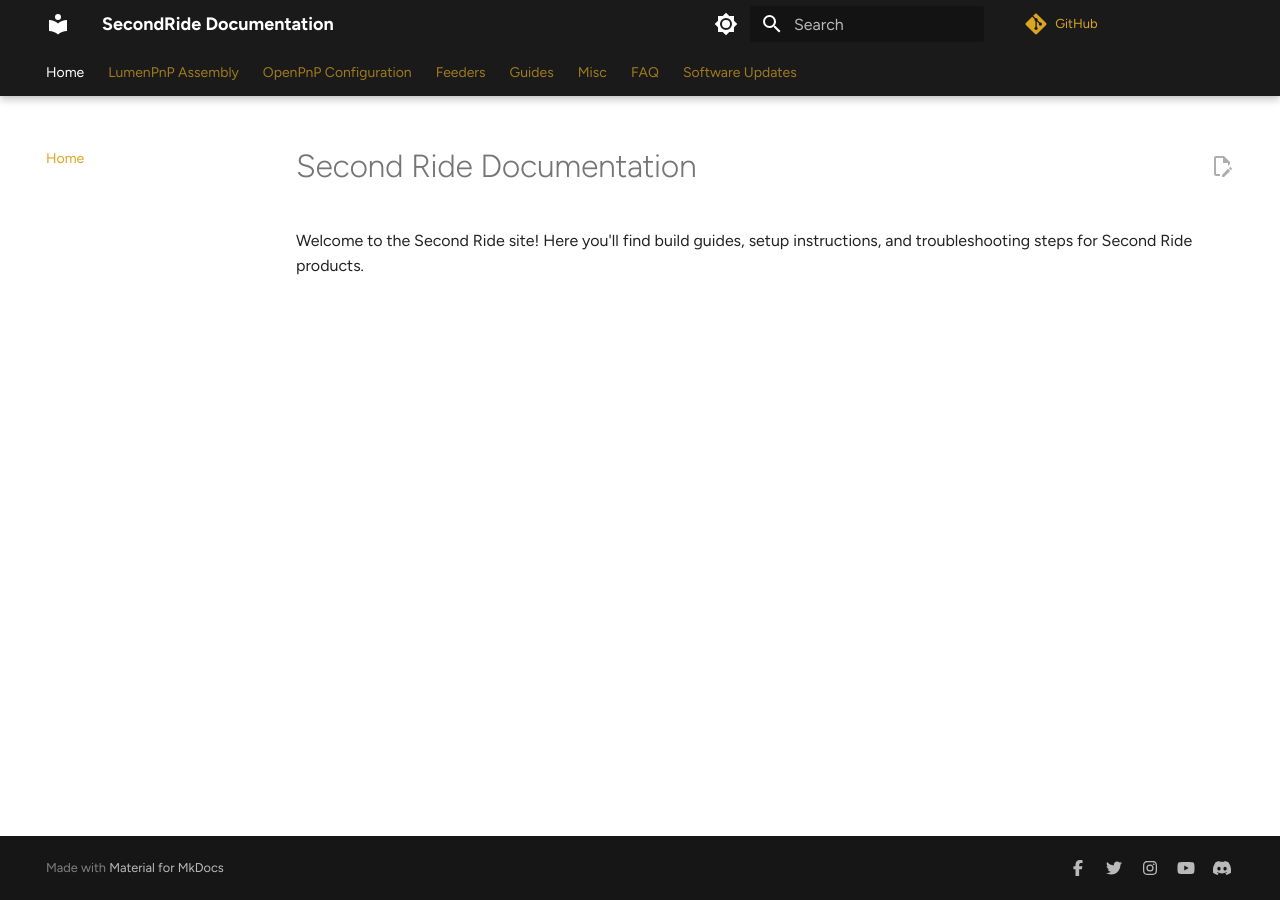
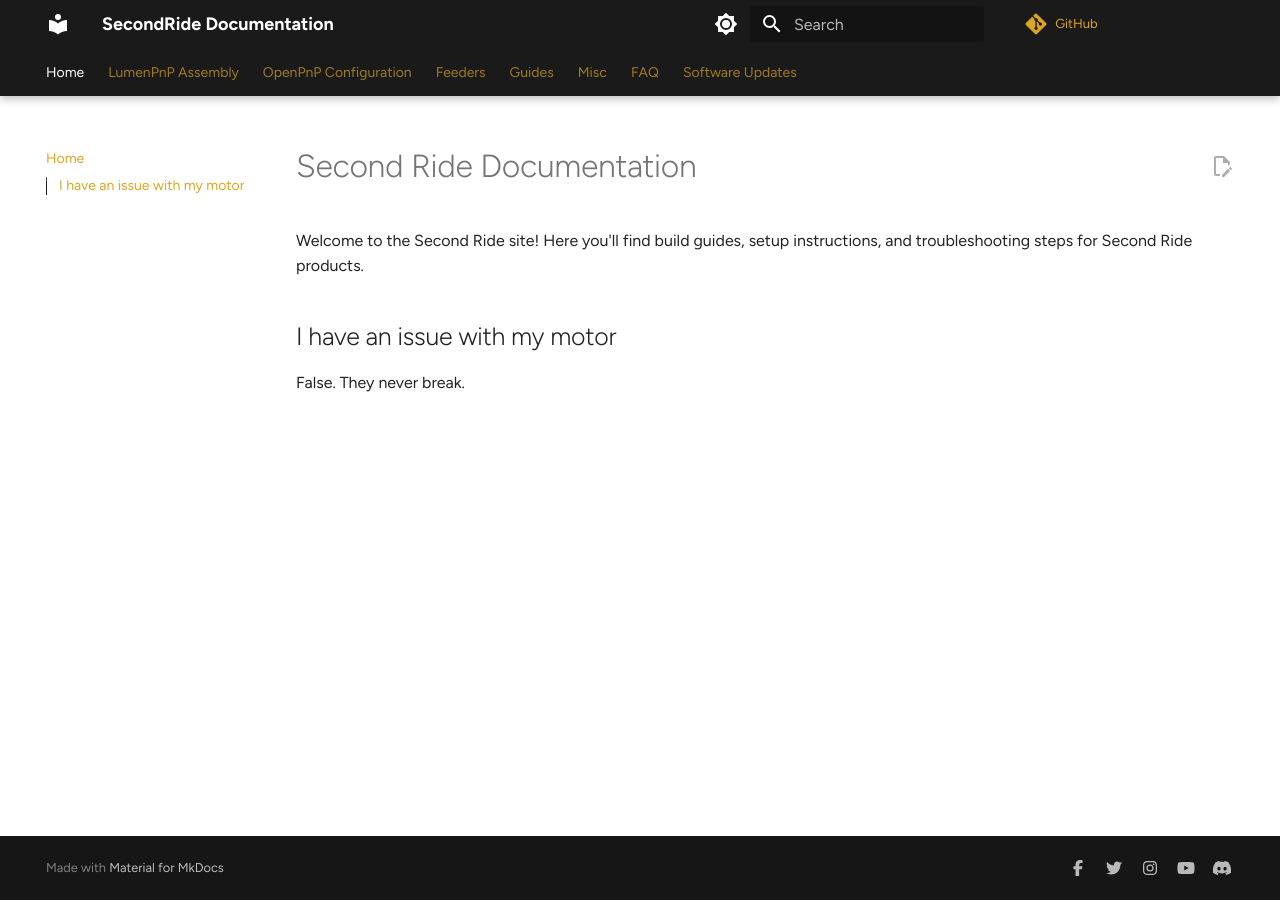
Before and after one commit to lukaskunhardt/secondride-docs, an MkDocs documentation site: the page built from docs/index.md, in a window 1280 px wide. Built offline with MkDocs 1.6.1 and Material for MkDocs 9.7.7, drawn with Linux system fonts in a browser that asks for light colours; comment, search, counter and statistics services are not loaded.

Commit message:
Update index.md

```diff
--- a/docs/index.md
+++ b/docs/index.md
@@ -1,3 +1,7 @@
 # Second Ride Documentation
 
 Welcome to the Second Ride site! Here you'll find build guides, setup instructions, and troubleshooting steps for Second Ride products.
+
+## I have an issue with my motor
+
+False. They never break.
```
